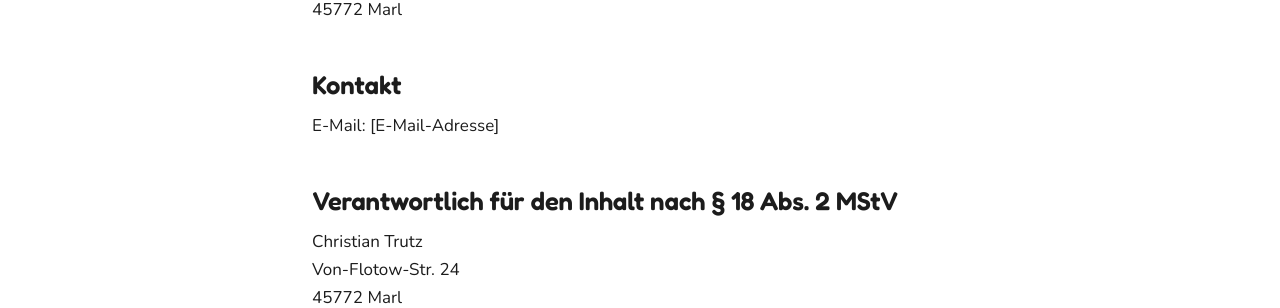
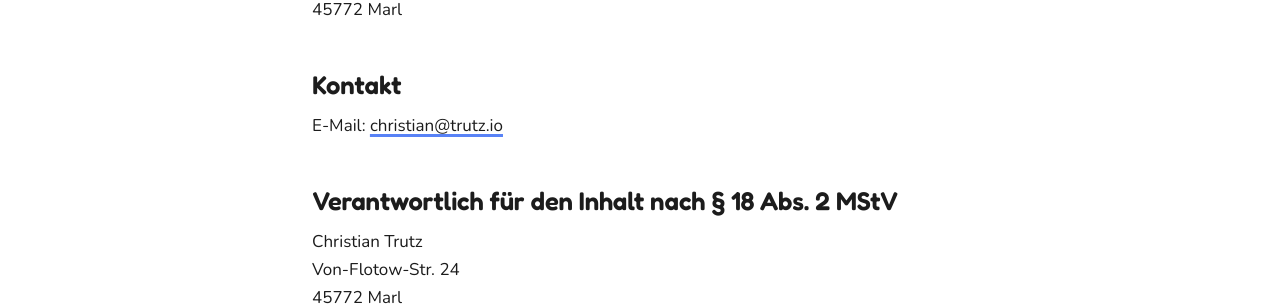
Before and after one commit to trutzonline/demokratie-marl, a Jekyll site: the page built from impressum.md, in a window 1280 px wide. Shown: the part 349-657 px from the top of the page. Built offline with Jekyll 4.4.1, drawn with Linux system fonts in a browser that asks for light colours.

Commit message:
Impressum und Datenschutz vervollständigt

```diff
--- a/impressum.md
+++ b/impressum.md
@@ -13,7 +13,7 @@ Von-Flotow-Str. 24<br>
 
 ## Kontakt
 
-E-Mail: [E-Mail-Adresse]
+E-Mail: [christian@trutz.io](mailto:christian@trutz.io)
 
 ## Verantwortlich für den Inhalt nach § 18 Abs. 2 MStV
 
```
Also changed, not shown: datenschutz.md (+1 -1 lines).
